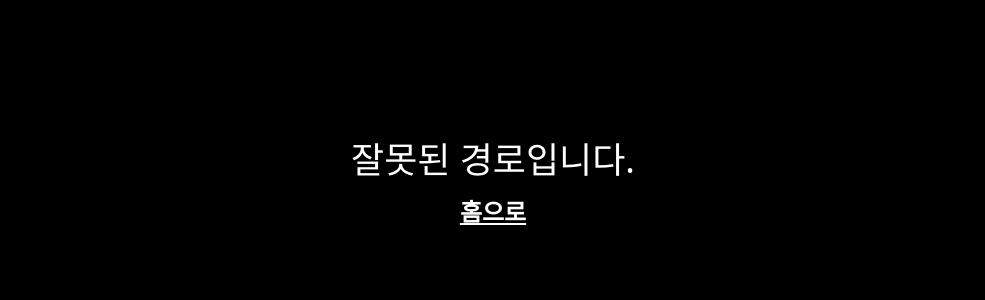
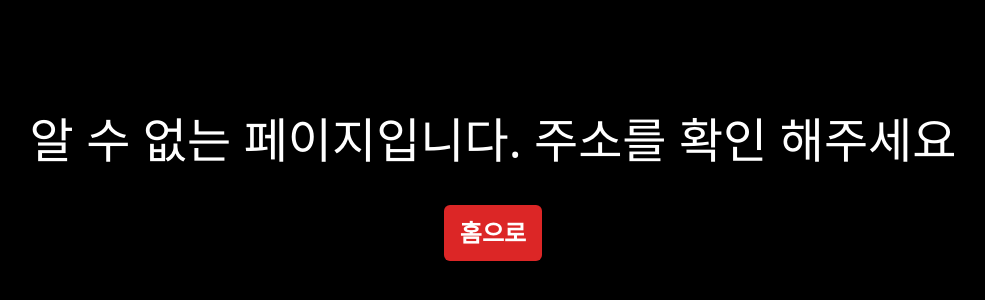
Before and after one commit to software92/Xflix--sw, a React (Vite) app: page /Xflix--sw/movies/1 in a window 1280 px wide. Before the commit this address had no page. Shown: the part 216-516 px from the top of the page, without its empty margins (147-1132 px from the left). Built offline with nearby package versions, Linux system fonts and the light colour scheme.

Commit message:
refactor: ErrorBoundary 컴포넌트를 페이지 컴포넌트로 전환

```diff
--- a/src/components/ErrorBoundary.tsx
+++ /dev/null
@@ -1,27 +0,0 @@
-import { Link, useRouteError } from 'react-router'
-
-function ErrorBoundary() {
-  const error = useRouteError()
-  console.log('error', error)
-  return (
-    <section className='w-screen h-screen flex justify-center items-center bg-black'>
-      <div className='flex flex-col gap-4 justify-center items-center'>
-        <h1 className='text-4xl text-white'>잘못된 경로입니다.</h1>
-        {/* <Link
-        to='/'
-        className='text-lg font-bold'
-      >
-        뒤로 가기
-      </Link> */}
-        <Link
-          to='/'
-          className='text-2xl font-bold text-white underline'
-        >
-          홈으로
-        </Link>
-      </div>
-    </section>
-  )
-}
-
-export default ErrorBoundary
--- /dev/null
+++ b/src/pages/ErrorPage.tsx
@@ -0,0 +1,46 @@
+import { isRouteErrorResponse, Link, useRouteError } from 'react-router'
+
+interface IErrorPageProps {
+  message?: string
+}
+
+// [x] TODO: error 컴포넌트를 페이지 컴포넌트로 변경
+// [x] TODO: props로 message로 전달 받아 처리
+function ErrorPage({
+  message = '알 수 없는 에러가 발생했습니다.',
+}: IErrorPageProps) {
+  const error = useRouteError()
+
+  let errorMessage: string = message
+
+  if (isRouteErrorResponse(error)) {
+    if (error.status === 404) {
+      errorMessage = '알 수 없는 페이지입니다. 주소를 확인 해주세요'
+    } else {
+      errorMessage = error.statusText || message
+    }
+  } else if (error instanceof Error) {
+    // non Route error
+    errorMessage = error.message
+  }
+  return (
+    <main className='min-h-screen bg-black'>
+      <section className='w-screen min-h-screen flex justify-center items-center'>
+        <div className='flex flex-col gap-8 justify-center items-center px-8 py-10'>
+          <p className='text-5xl text-white text-center leading-snug'>
+            {errorMessage}
+          </p>
+          <Link
+            to='/'
+            className='text-2xl font-bold text-white bg-red-600 px-4 py-3 rounded-md'
+            replace
+          >
+            홈으로
+          </Link>
+        </div>
+      </section>
+    </main>
+  )
+}
+
+export default ErrorPage
--- a/src/router.tsx
+++ b/src/router.tsx
@@ -3,16 +3,16 @@ import App from './App'
 import Movies from './pages/Movies'
 import TVs from './pages/TVs'
 // import Search from './components/Search'
-// import Detail from './pages/Detail'
 import Home from './pages/Home'
-import ErrorBoundary from './components/ErrorBoundary'
+import ErrorPage from './pages/ErrorPage'
 import Detail from './pages/Detail'
 
+// TODO: 같은 구조를 공유하는 movies/, tvs/ 라우터를 하나의 라우터로 합치는 방법 고민(+확장성)
 export const router = createBrowserRouter([
   {
     path: '/',
     element: <App />,
-    errorElement: <ErrorBoundary />,
+    errorElement: <ErrorPage />,
     children: [
       { index: true, element: <Home /> },
       {
```
